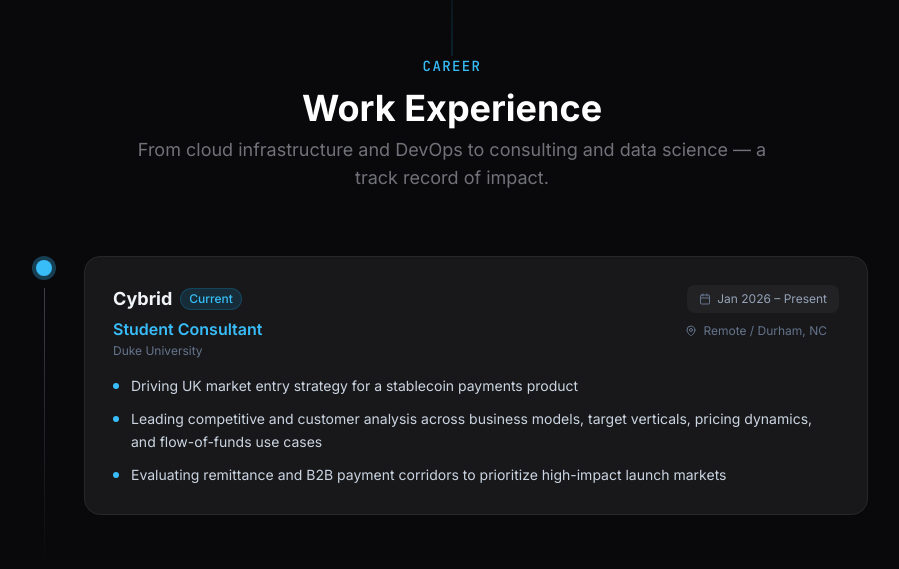
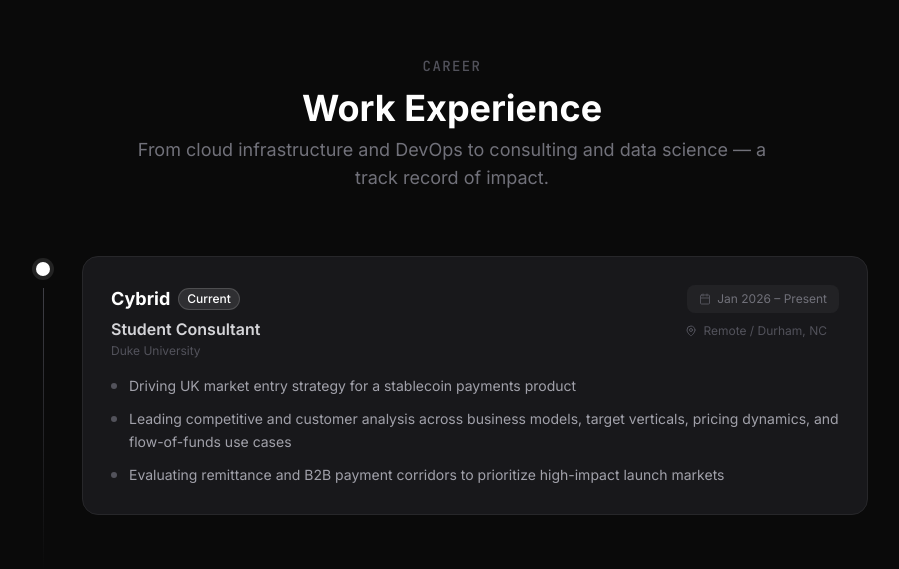
Before and after one commit to Chandrapraban/portfolio-1, a React (Vite) app: page / in a window 1280 px wide. Shown: the part 3315-3884 px from the top of the page, without its empty margins (188-1087 px from the left). Built offline with nearby package versions, Linux system fonts and the light colour scheme.

Commit message:
theme: Experience — monochrome timeline, white dots

```diff
--- a/src/components/Experience.jsx
+++ b/src/components/Experience.jsx
@@ -1,4 +1,4 @@
-import { Briefcase, MapPin, Calendar } from 'lucide-react'
+import { MapPin, Calendar } from 'lucide-react'
 import ScrollReveal from './ScrollReveal'
 
 const EXPERIENCE = [
@@ -9,8 +9,6 @@ const EXPERIENCE = [
     location: 'Remote / Durham, NC',
     period: 'Jan 2026 – Present',
     current: true,
-    accent: 'bg-sky-400',
-    ringColor: 'ring-sky-400/30',
     bullets: [
       'Driving UK market entry strategy for a stablecoin payments product',
       'Leading competitive and customer analysis across business models, target verticals, pricing dynamics, and flow-of-funds use cases',
@@ -24,8 +22,6 @@ const EXPERIENCE = [
     location: 'Chennai, India',
     period: 'Nov 2022 – May 2025',
     current: false,
-    accent: 'bg-violet-400',
-    ringColor: 'ring-violet-400/30',
     bullets: [
       'Contributed to an AI-integrated banking platform driving ~$400M in new revenue across client portfolios',
       'Reduced cloud infrastructure costs by 40% through automated cost-visibility tools',
@@ -44,8 +40,6 @@ const EXPERIENCE = [
     location: 'Chennai, India',
     period: 'Mar 2022 – Oct 2022',
     current: false,
-    accent: 'bg-emerald-400',
-    ringColor: 'ring-emerald-400/30',
     bullets: [
       'Developed data visualizations for customer spending behaviour analysis',
       'Built tools for data cleaning, pattern matching, and automated image standardization for clients including HDFC, HSBC, ADIB, and Amex',
@@ -58,8 +52,6 @@ const EXPERIENCE = [
     location: 'Neyveli, India',
     period: 'Apr 2021 – May 2021',
     current: false,
-    accent: 'bg-amber-400',
-    ringColor: 'ring-amber-400/30',
     bullets: [
       'Assessed efficiency and cost impact of auxiliary high-pressure boiler outages on thermal power plant regenerative system',
       'Identified approximately INR 2 Cr (~$250K USD) in excess costs from heater outages, providing actionable recommendations',
@@ -71,57 +63,52 @@ function TimelineItem({ exp, index, isLast }) {
   return (
     <ScrollReveal delay={index * 100}>
       <div className="relative flex gap-6 sm:gap-8">
-        {/* Left column: timeline */}
+        {/* Timeline column */}
         <div className="flex flex-col items-center">
-          {/* Dot */}
-          <div className={`relative flex-shrink-0 w-4 h-4 rounded-full ${exp.accent} ring-4 ${exp.ringColor} z-10 mt-1`}>
+          <div className="relative flex-shrink-0 w-3.5 h-3.5 rounded-full bg-white ring-4 ring-white/10 z-10 mt-1.5">
             {exp.current && (
-              <span className={`absolute inset-0 rounded-full ${exp.accent} animate-ping opacity-40`} />
+              <span className="absolute inset-0 rounded-full bg-white animate-ping opacity-30" />
             )}
           </div>
-          {/* Line */}
           {!isLast && (
             <div className="flex-grow w-px bg-gradient-to-b from-zinc-700 to-transparent mt-3" />
           )}
         </div>
 
-        {/* Right column: content */}
-        <div className={`group flex-grow pb-${isLast ? '0' : '12'} sm:pb-${isLast ? '0' : '14'}`}
-          style={{ paddingBottom: isLast ? '0' : '3.5rem' }}>
-          <div className="bg-zinc-900 border border-zinc-800 rounded-2xl p-5 sm:p-7 hover:border-zinc-700 transition-all duration-300 hover:shadow-xl hover:shadow-black/30">
-            {/* Header */}
+        {/* Content */}
+        <div style={{ paddingBottom: isLast ? '0' : '3.5rem' }} className="flex-grow">
+          <div className="bg-zinc-900 border border-zinc-800 rounded-2xl p-5 sm:p-7 hover:border-zinc-700 transition-all duration-300 hover:shadow-xl hover:shadow-black/40">
             <div className="flex flex-col sm:flex-row sm:items-start sm:justify-between gap-3 mb-4">
               <div>
                 <div className="flex items-center gap-2 mb-1">
-                  <h3 className="text-lg font-bold text-slate-100">{exp.company}</h3>
+                  <h3 className="text-lg font-bold text-white">{exp.company}</h3>
                   {exp.current && (
-                    <span className="inline-flex items-center px-2 py-0.5 rounded-full text-xs font-medium bg-sky-500/15 text-sky-400 border border-sky-500/20">
+                    <span className="inline-flex items-center px-2 py-0.5 rounded-full text-xs font-medium bg-white/10 text-white border border-white/15">
                       Current
                     </span>
                   )}
                 </div>
-                <p className="text-sky-400 font-semibold text-base">{exp.role}</p>
+                <p className="text-zinc-300 font-semibold text-base">{exp.role}</p>
                 {exp.context !== exp.location && (
-                  <p className="text-slate-500 text-xs mt-0.5">{exp.context}</p>
+                  <p className="text-zinc-600 text-xs mt-0.5">{exp.context}</p>
                 )}
               </div>
               <div className="flex flex-col items-start sm:items-end gap-1 flex-shrink-0">
-                <div className="inline-flex items-center gap-1.5 text-xs text-slate-400 bg-zinc-800/70 px-3 py-1.5 rounded-lg">
-                  <Calendar size={12} className="text-slate-500" />
+                <div className="inline-flex items-center gap-1.5 text-xs text-zinc-500 bg-zinc-800/70 px-3 py-1.5 rounded-lg">
+                  <Calendar size={12} className="text-zinc-600" />
                   {exp.period}
                 </div>
-                <div className="inline-flex items-center gap-1.5 text-xs text-slate-500 px-3 py-1.5">
+                <div className="inline-flex items-center gap-1.5 text-xs text-zinc-600 px-3 py-1.5">
                   <MapPin size={12} />
                   {exp.location}
                 </div>
               </div>
             </div>
 
-            {/* Bullets */}
             <ul className="space-y-2.5">
               {exp.bullets.map((bullet, i) => (
-                <li key={i} className="flex items-start gap-3 text-slate-300 text-sm leading-relaxed">
-                  <span className={`mt-2 w-1.5 h-1.5 flex-shrink-0 rounded-full ${exp.accent}`} />
+                <li key={i} className="flex items-start gap-3 text-zinc-400 text-sm leading-relaxed">
+                  <span className="mt-2 w-1.5 h-1.5 flex-shrink-0 rounded-full bg-zinc-600" />
                   {bullet}
                 </li>
               ))}
@@ -135,15 +122,11 @@ function TimelineItem({ exp, index, isLast }) {
 
 export default function Experience() {
   return (
-    <section id="experience" className="py-24 sm:py-32 relative">
-      <div className="absolute inset-0 bg-zinc-950" />
-      <div className="absolute top-0 left-1/2 -translate-x-1/2 w-px h-32 bg-gradient-to-b from-transparent to-sky-500/30" />
-
+    <section id="experience" className="py-24 sm:py-32 relative bg-[#0a0a0a]">
       <div className="relative max-w-4xl mx-auto px-4 sm:px-6 lg:px-8">
-        {/* Section header */}
         <ScrollReveal>
           <div className="text-center mb-16">
-            <p className="text-sky-400 font-mono text-sm font-medium tracking-widest uppercase mb-3">
+            <p className="text-zinc-600 font-mono text-sm font-medium tracking-widest uppercase mb-3">
               Career
             </p>
             <h2 className="section-heading">Work Experience</h2>
@@ -153,7 +136,6 @@ export default function Experience() {
           </div>
         </ScrollReveal>
 
-        {/* Timeline */}
         <div>
           {EXPERIENCE.map((exp, i) => (
             <TimelineItem
```
